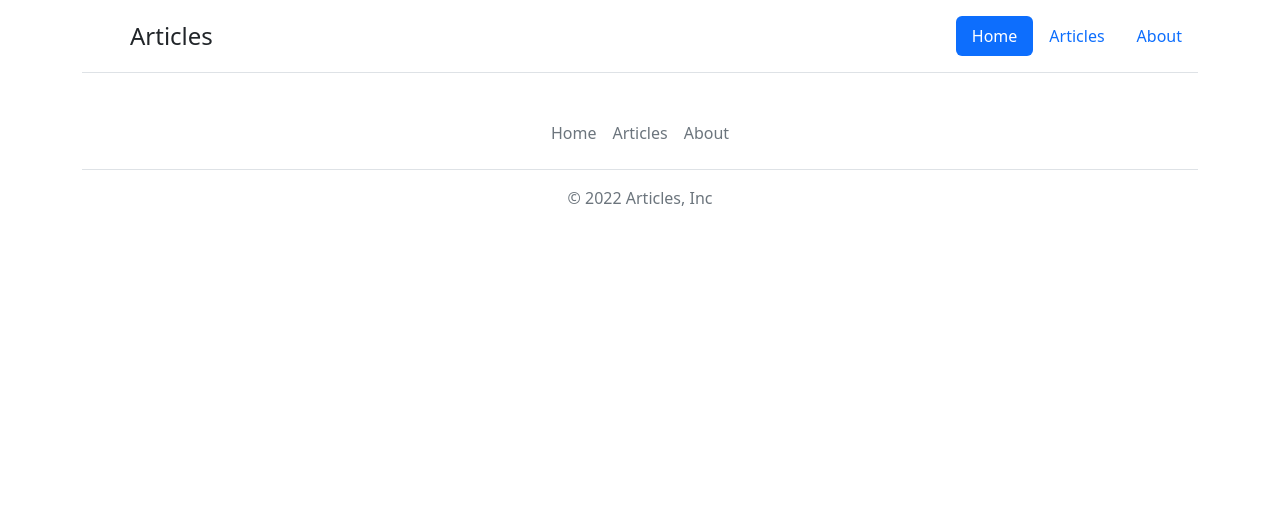
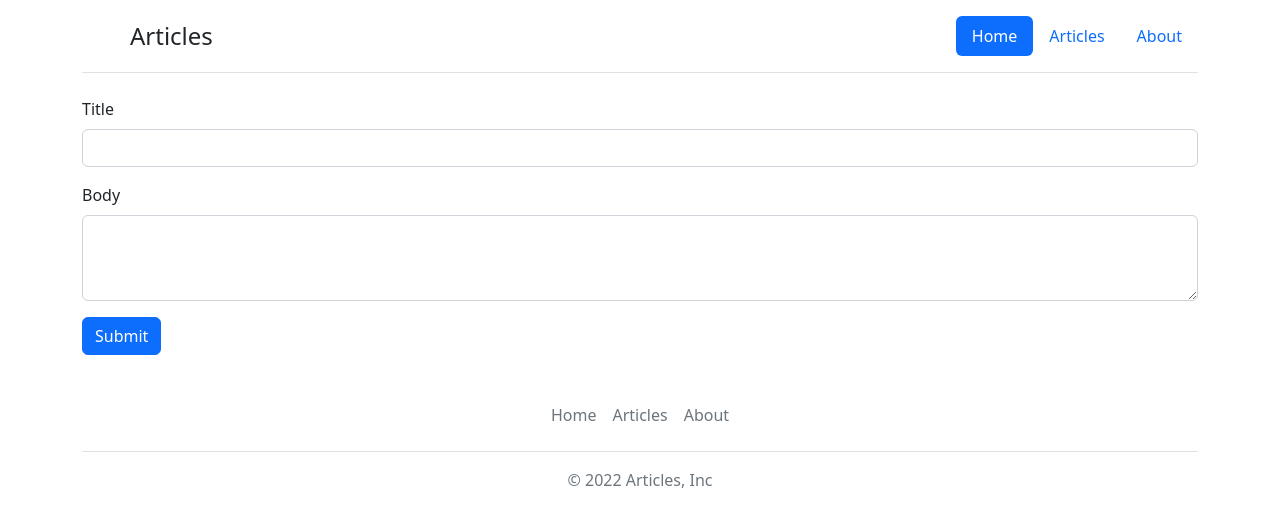
Before and after one commit to urieljuliatti/angular-articles-bootstrap, an Angular app: page / in a window 1280 px wide. Shown: the top 524 px of the page. Built offline with nearby package versions, Linux system fonts and the light colour scheme.

Commit message:
Create new article form

```diff
--- a/src/app/app.component.html
+++ b/src/app/app.component.html
@@ -1,2 +1,3 @@
 <app-header></app-header>
+<app-create-article></app-create-article>
 <app-footer></app-footer>
--- a/src/app/app.module.ts
+++ b/src/app/app.module.ts
@@ -5,12 +5,14 @@ import { AppRoutingModule } from './app-routing.module';
 import { AppComponent } from './app.component';
 import { HeaderComponent } from './components/header/header.component';
 import { FooterComponent } from './components/footer/footer.component';
+import { CreateArticleComponent } from './components/articles/create-article/create-article.component';
 
 @NgModule({
   declarations: [
     AppComponent,
     HeaderComponent,
-    FooterComponent
+    FooterComponent,
+    CreateArticleComponent
   ],
   imports: [
     BrowserModule,
--- /dev/null
+++ b/src/app/components/articles/create-article/create-article.component.html
@@ -0,0 +1,13 @@
+<div class="container">
+  <form>
+    <div class="mb-3">
+      <label for="title" class="form-label">Title</label>
+      <input type="text" class="form-control" id="title">
+    </div>
+    <div class="mb-3">
+      <label for="body" class="form-label">Body</label>
+      <textarea class="form-control" id="body" rows="3"></textarea>
+    </div>
+    <button type="submit" class="btn btn-primary">Submit</button>
+  </form>
+</div>
```
Also changed, not shown: src/app/components/articles/create-article/create-article.component.ts (added, +10 -0 lines), src/app/components/articles/create-article/create-article.component.css (added), 1 other file (tests, documents, lock files or other folders).
